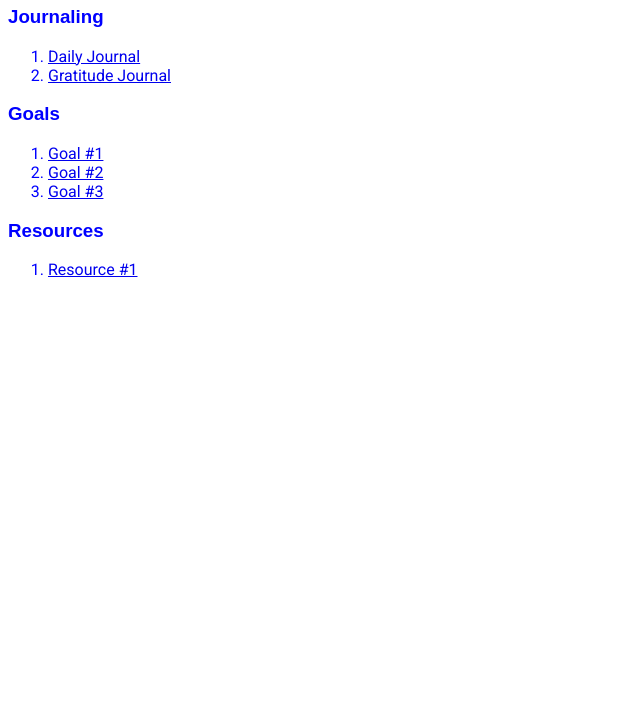
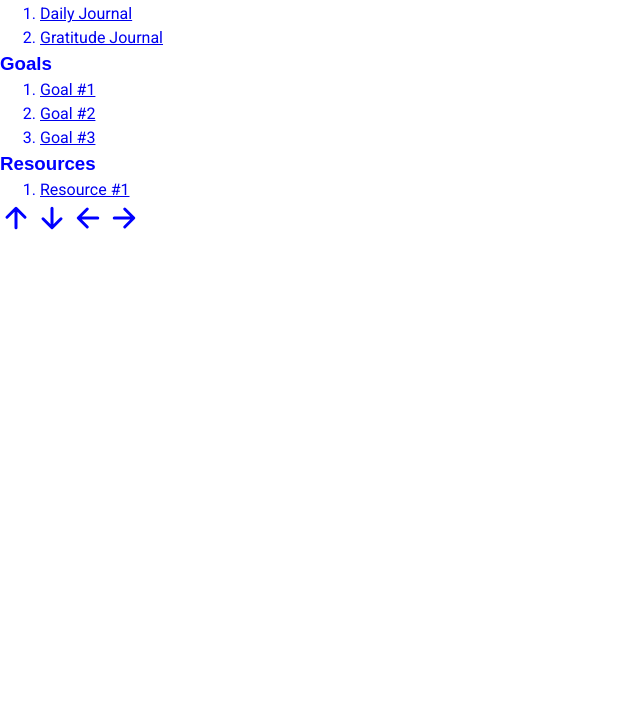
Before and after one commit to billymike02/csc-437-webapp, a website: page packages/proto/public/index.html in a window 1280 px wide. Shown: the part 74-800 px from the top of the page, without its empty margins (0-640 px from the left). Drawn offline with Linux system fonts and the light colour scheme; a web font is replaced by a local one.

Commit message:
Lab 4
bingo bango bongo

```diff
--- a/packages/proto/public/index.html
+++ b/packages/proto/public/index.html
@@ -1,6 +1,8 @@
 <!DOCTYPE html>
-<html>
+<html lang="en">
   <head>
+    <meta charset="utf-8" />
+
     <link rel="preconnect" href="https://fonts.googleapis.com" />
     <link rel="preconnect" href="https://fonts.gstatic.com" crossorigin />
     <link
@@ -12,6 +14,7 @@
       rel="stylesheet"
     />
 
+    <link rel="stylesheet" href="/styles/reset.css" />
     <link rel="stylesheet" href="/styles/tokens.css" />
     <link rel="stylesheet" href="/styles/styles.css" />
   </head>
@@ -34,5 +37,21 @@
     <ol>
       <li><a href="./resource.html">Resource #1</a></li>
     </ol>
+
+    <svg class="icon">
+      <use href="/icons/arrows.svg#arrow-up" />
+    </svg>
+
+    <svg class="icon">
+      <use href="/icons/arrows.svg#arrow-down" />
+    </svg>
+
+    <svg class="icon">
+      <use href="/icons/arrows.svg#arrow-back" />
+    </svg>
+
+    <svg class="icon">
+      <use href="/icons/arrows.svg#arrow-forward" />
+    </svg>
   </body>
 </html>
--- /dev/null
+++ b/packages/proto/public/styles/reset.css
@@ -0,0 +1,10 @@
+* {
+  margin: 0;
+  box-sizing: border-box;
+}
+body {
+  line-height: 1.5;
+}
+img {
+  max-width: 100%;
+}
--- a/packages/proto/public/styles/styles.css
+++ b/packages/proto/public/styles/styles.css
@@ -9,3 +9,11 @@ h3,
 h4 {
   font-family: var(--font-family-display);
 }
+
+svg.icon {
+  display: inline;
+  height: 2em;
+  width: 2em;
+  vertical-align: top;
+  fill: currentColor;
+}
```
Also changed, not shown: packages/proto/public/icons/arrows.svg (added), 3 other files.
